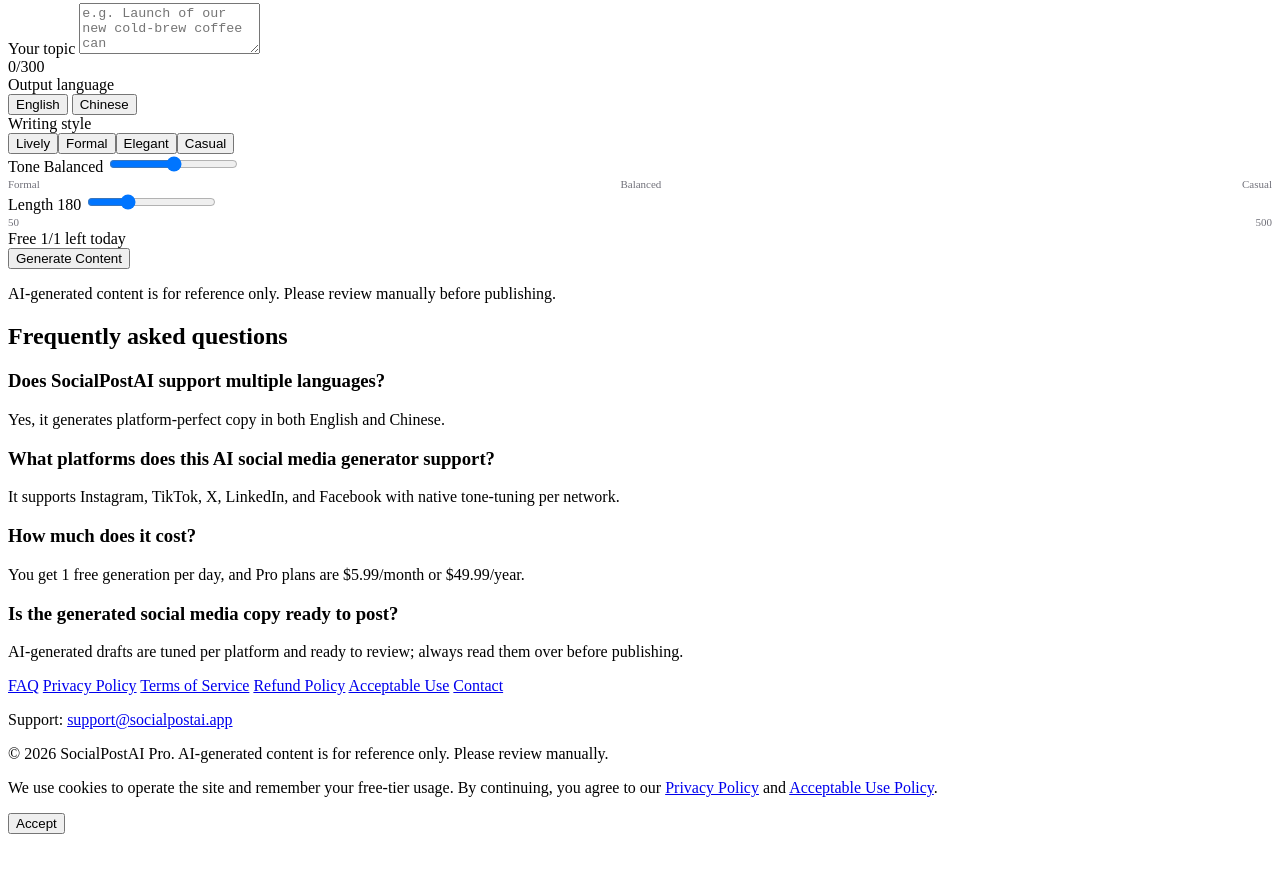
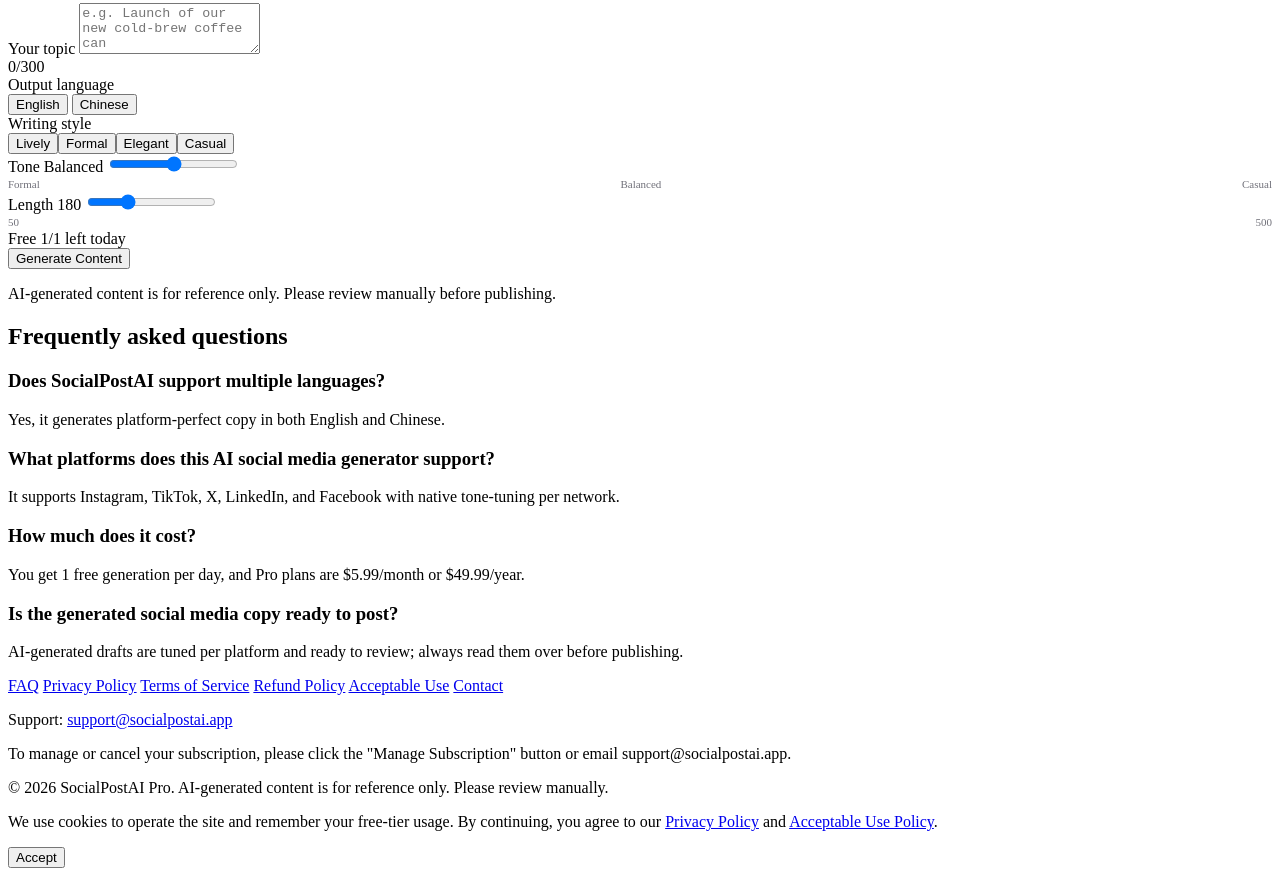
Before and after one commit to seal023/SocialPostAI, a React app: page web-app/app.html in a window 1280 px wide. Shown: the part 456-1332 px from the top of the page. Before the commit the page ends 1298 px from the top, so only its background shows below. Built offline with nearby package versions, Linux system fonts and the light colour scheme; no server answers.

Commit message:
Update app.html
test12

```diff
--- a/web-app/app.html
+++ b/web-app/app.html
@@ -262,6 +262,7 @@
       <a href="/contact.html">Contact</a>
     </nav>
     <p class="footer-email">Support: <a href="mailto:support@socialpostai.app">support@socialpostai.app</a></p>
+    <p class="footer-fine">To manage or cancel your subscription, please click the "Manage Subscription" button or email support@socialpostai.app.</p>
     <p class="footer-fine">© <span id="year"></span> SocialPostAI Pro. AI-generated content is for reference only. Please review manually.</p>
   </footer>
 
```
